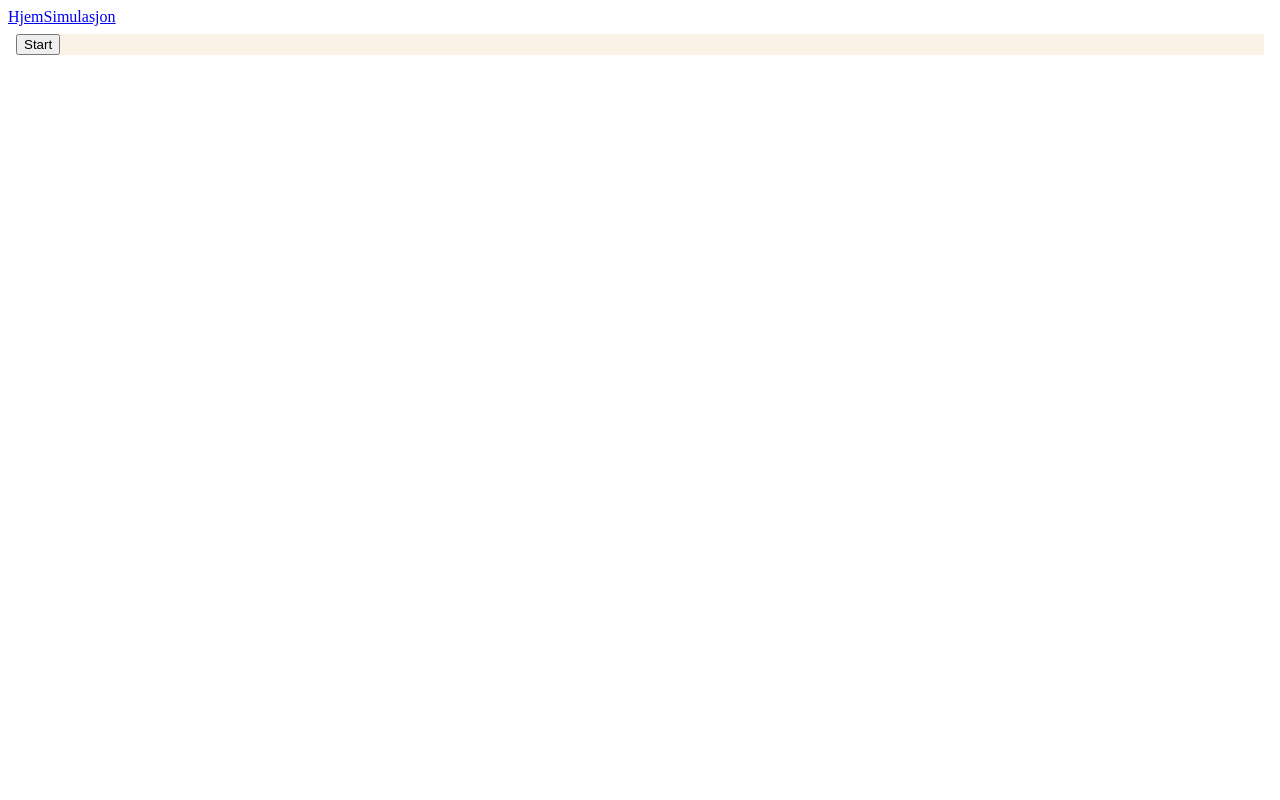
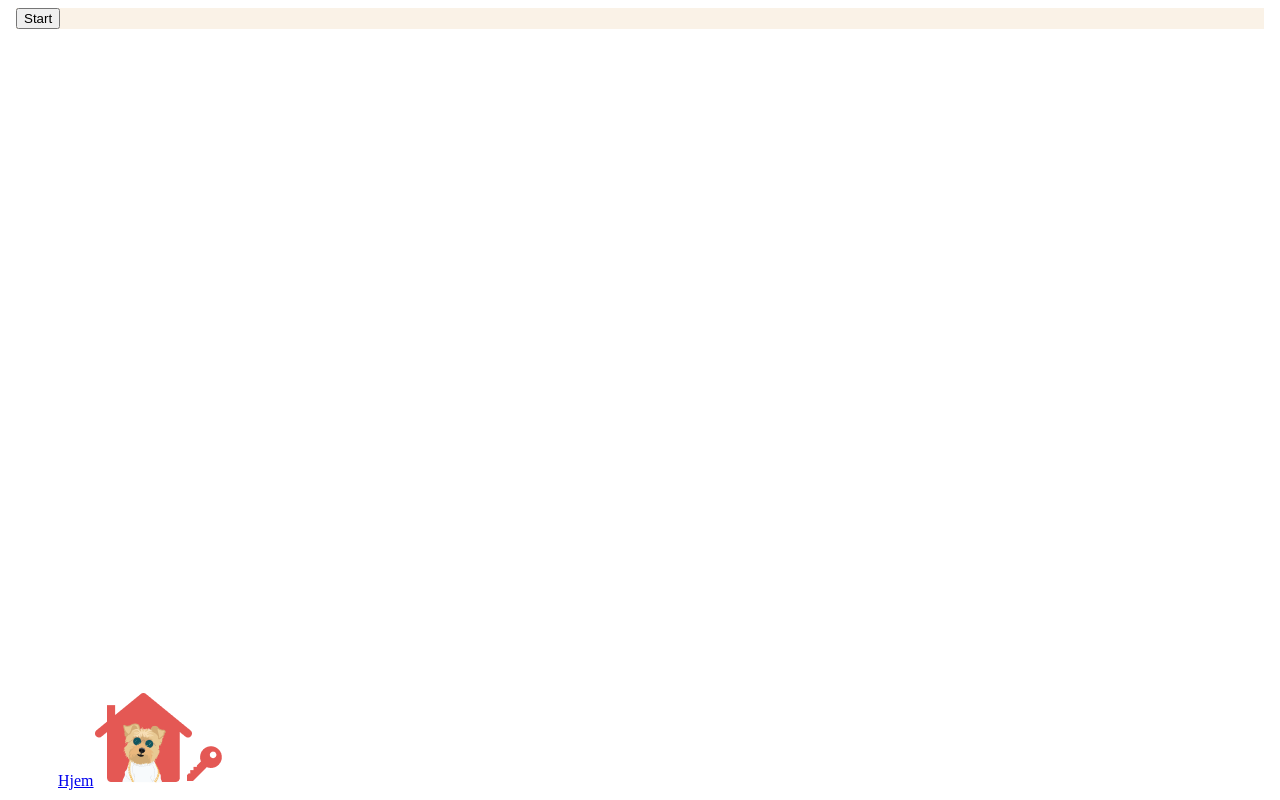
Before and after one commit to SimenHHauge/Bacheloroppgave, a React (Create React App) app in the folder bachelor/: page / in a window 1280 px wide. Built offline with nearby package versions, Linux system fonts and the light colour scheme.

Commit message:
Første utkast med brukbare linker

```diff
--- a/bachelor/src/SimulertBoligkjop/Navigasjon.jsx
+++ b/bachelor/src/SimulertBoligkjop/Navigasjon.jsx
@@ -1,11 +1,37 @@
 import React from "react";
+import styled from "styled-components";
+
+import Hus from "./Bilder/Hus.png"
+
+const Footer = styled.footer`
+    position: fixed;
+    bottom: 0;
+    width: 80%;
+`;
+
+const Navbar = styled.ul`
+    list-style-type: none;
+    margin: 10px;
+`;
+
+const NavItems = styled.li`
+    display: inline;
+    float: center;
+`;
 
 const Navigasjon = () => {
     return (
-        <div>
-            <a href="./">Hjem</a>
-            <a href="./SimulertBoligkjop">Simulasjon</a>
-        </div>
+        <Footer>
+            <Navbar>
+                <NavItems>
+                    <a href="./">Hjem</a>
+                </NavItems>
+                <NavItems>
+                    <a href="./SimulertBoligkjop"><img src={Hus} /></a>
+                </NavItems>
+            </Navbar>
+
+        </Footer>
     )
 }
 
```
